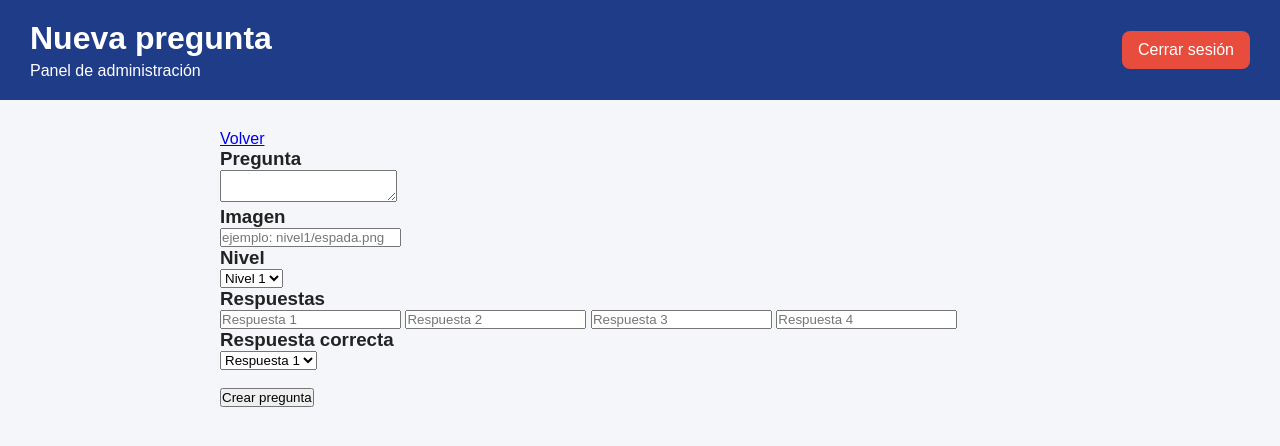
After one commit to HamzaElKha04/Proyecto-Genshiken-Hamza-El-Khattabi, a PHP site: page /admin/crear_pregunta.php in a window 1280 px wide. The commit adds this page. Shown: the top 446 px of the page. Run offline with PHP 8.4, Linux system fonts and the light colour scheme; the visitor is signed in with stand-in values (Sample User, id 1).

Commit message:
Añadido crear_pregunta.php preguntas.php

```diff
--- /dev/null
+++ b/Proyecto-Genshiken-Hamza-El-Khattabi/web/admin/crear_pregunta.php
@@ -0,0 +1,159 @@
+<?php
+/*
+--------------------------------------------------
+Panel de administración - Crear nueva pregunta
+--------------------------------------------------
+
+Esta página permite al administrador añadir nuevas
+preguntas al juego desde el panel de administración.
+
+El formulario recoge:
+- el texto de la pregunta
+- la imagen asociada
+- el nivel al que pertenece
+- las cuatro posibles respuestas
+- cuál de ellas es la correcta
+
+Cuando se envía el formulario, la pregunta se guarda
+en la tabla "preguntas" de la base de datos y las
+respuestas se almacenan en la tabla "respuestas",
+quedando vinculadas mediante el id de la pregunta.
+
+De esta forma el contenido del juego puede gestionarse
+directamente desde el panel web sin modificar el código.
+*/
+require_once "config.php";
+
+if (!isset($_SESSION["admin_logueado"]) || $_SESSION["admin_logueado"] !== true) {
+    header("Location: login.php");
+    exit;
+}
+
+$conexion = new mysqli("127.0.0.1", "root", "", "u842177649_genshiapp");
+
+if ($conexion->connect_error) {
+    die("Error de conexión: " . $conexion->connect_error);
+}
+
+$mensaje = "";
+$error = "";
+
+if ($_SERVER["REQUEST_METHOD"] === "POST") {
+
+    $pregunta = trim($_POST["pregunta"]);
+    $imagen = trim($_POST["imagen"]);
+    $nivel = (int)$_POST["nivel"];
+
+    $respuesta1 = trim($_POST["respuesta1"]);
+    $respuesta2 = trim($_POST["respuesta2"]);
+    $respuesta3 = trim($_POST["respuesta3"]);
+    $respuesta4 = trim($_POST["respuesta4"]);
+
+    $correcta = (int)$_POST["correcta"];
+
+    if ($pregunta == "" || $respuesta1 == "" || $respuesta2 == "" || $respuesta3 == "" || $respuesta4 == "") {
+        $error = "Debes rellenar todos los campos.";
+    } else {
+
+        $stmt = $conexion->prepare("INSERT INTO preguntas (pregunta, imagen, nivel_id) VALUES (?, ?, ?)");
+        $stmt->bind_param("ssi", $pregunta, $imagen, $nivel);
+        $stmt->execute();
+
+        $pregunta_id = $conexion->insert_id;
+
+        $respuestas = [$respuesta1, $respuesta2, $respuesta3, $respuesta4];
+
+        for ($i = 0; $i < 4; $i++) {
+
+            $texto = $respuestas[$i];
+            $esCorrecta = ($correcta == ($i + 1)) ? 1 : 0;
+
+            $stmt2 = $conexion->prepare("INSERT INTO respuestas (pregunta_id, texto, correcta) VALUES (?, ?, ?)");
+            $stmt2->bind_param("isi", $pregunta_id, $texto, $esCorrecta);
+            $stmt2->execute();
+        }
+
+        $mensaje = "Pregunta creada correctamente.";
+    }
+}
+?>
+
+<!DOCTYPE html>
+<html lang="es">
+<head>
+<meta charset="UTF-8">
+<title>Nueva pregunta</title>
+<link rel="stylesheet" href="style.css">
+</head>
+
+<body class="dashboard-body">
+
+<header class="topbar">
+<div>
+<h1>Nueva pregunta</h1>
+<p>Panel de administración</p>
+</div>
+
+<a class="logout-btn" href="logout.php">Cerrar sesión</a>
+</header>
+
+<div class="contenedor" style="padding:30px; max-width:900px; margin:auto;">
+
+<a href="preguntas.php" class="btn-volver">Volver</a>
+
+<?php if ($mensaje): ?>
+<div class="mensaje-ok"><?php echo $mensaje; ?></div>
+<?php endif; ?>
+
+<?php if ($error): ?>
+<div class="mensaje-error"><?php echo $error; ?></div>
+<?php endif; ?>
+
+<form method="POST">
+
+<h3>Pregunta</h3>
+
+<textarea name="pregunta" required></textarea>
+
+<h3>Imagen</h3>
+
+<input type="text" name="imagen" placeholder="ejemplo: nivel1/espada.png">
+
+<h3>Nivel</h3>
+
+<select name="nivel">
+
+<option value="1">Nivel 1</option>
+<option value="2">Nivel 2</option>
+<option value="3">Nivel 3</option>
+
+</select>
+
+<h3>Respuestas</h3>
+
+<input type="text" name="respuesta1" placeholder="Respuesta 1" required>
+<input type="text" name="respuesta2" placeholder="Respuesta 2" required>
+<input type="text" name="respuesta3" placeholder="Respuesta 3" required>
+<input type="text" name="respuesta4" placeholder="Respuesta 4" required>
+
+<h3>Respuesta correcta</h3>
+
+<select name="correcta">
+
+<option value="1">Respuesta 1</option>
+<option value="2">Respuesta 2</option>
+<option value="3">Respuesta 3</option>
+<option value="4">Respuesta 4</option>
+
+</select>
+
+<br><br>
+
+<button type="submit" class="btn-guardar">Crear pregunta</button>
+
+</form>
+
+</div>
+
+</body>
+</html>
--- a/Proyecto-Genshiken-Hamza-El-Khattabi/web/admin/preguntas.php
+++ b/Proyecto-Genshiken-Hamza-El-Khattabi/web/admin/preguntas.php
@@ -152,7 +152,10 @@ if (!$resultado) {
             <p class="texto-seccion">Aquí se muestran las preguntas registradas en la base de datos.</p>
         </div>
 
-        <a href="dashboard.php" class="btn-volver">Volver al panel</a>
+        <div>
+            <a href="crear_pregunta.php" class="btn-editar">+ Nueva pregunta</a>
+            <a href="dashboard.php" class="btn-volver">Volver al panel</a>
+        </div>
     </div>
 
     <table class="tabla-preguntas">
```
